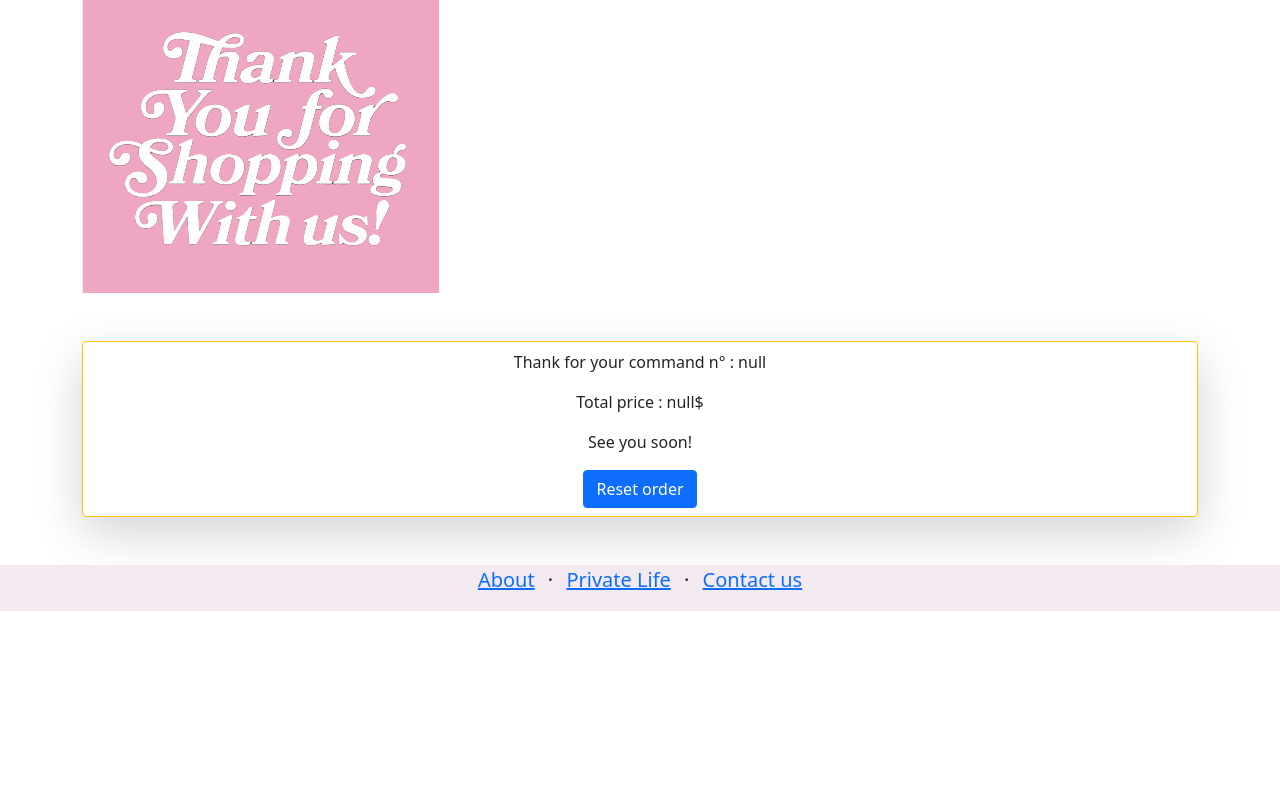
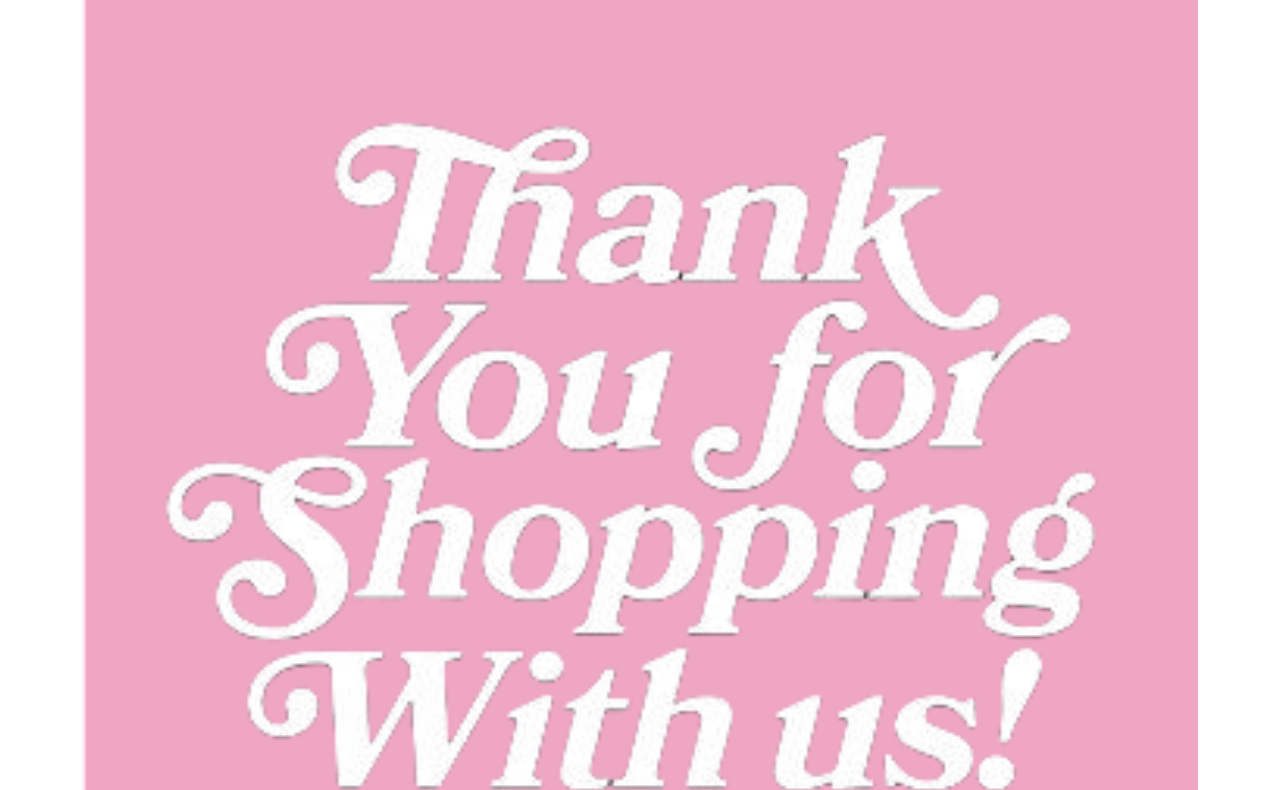
Before and after one commit to Alex-github-source/AlexandreGabriele_5_02032021, a plain HTML site: page confirm.html in a window 1280 px wide. Shown: the part 264-1054 px from the top of the page. Before the commit the page ends 875 px from the top, so only its background shows below. Drawn offline with Linux system fonts and the light colour scheme.

Commit message:
modif image confirm

```diff
--- a/confirm.html
+++ b/confirm.html
@@ -40,7 +40,7 @@
    <main class="container" id="main">
     <h1>Orinoco Wooden Furniture</h1>
     <div>
-      <img src="backend/images/thx2.png" alt="thank's message"/>
+      <img src="backend/images/thx2.png" class="card-img-top" alt="thank's message"/>
     </div>
     <div class="border border-warning rounded shadow-lg my-5 py-2 text-center">
       <p id="orderId"></p>
```
